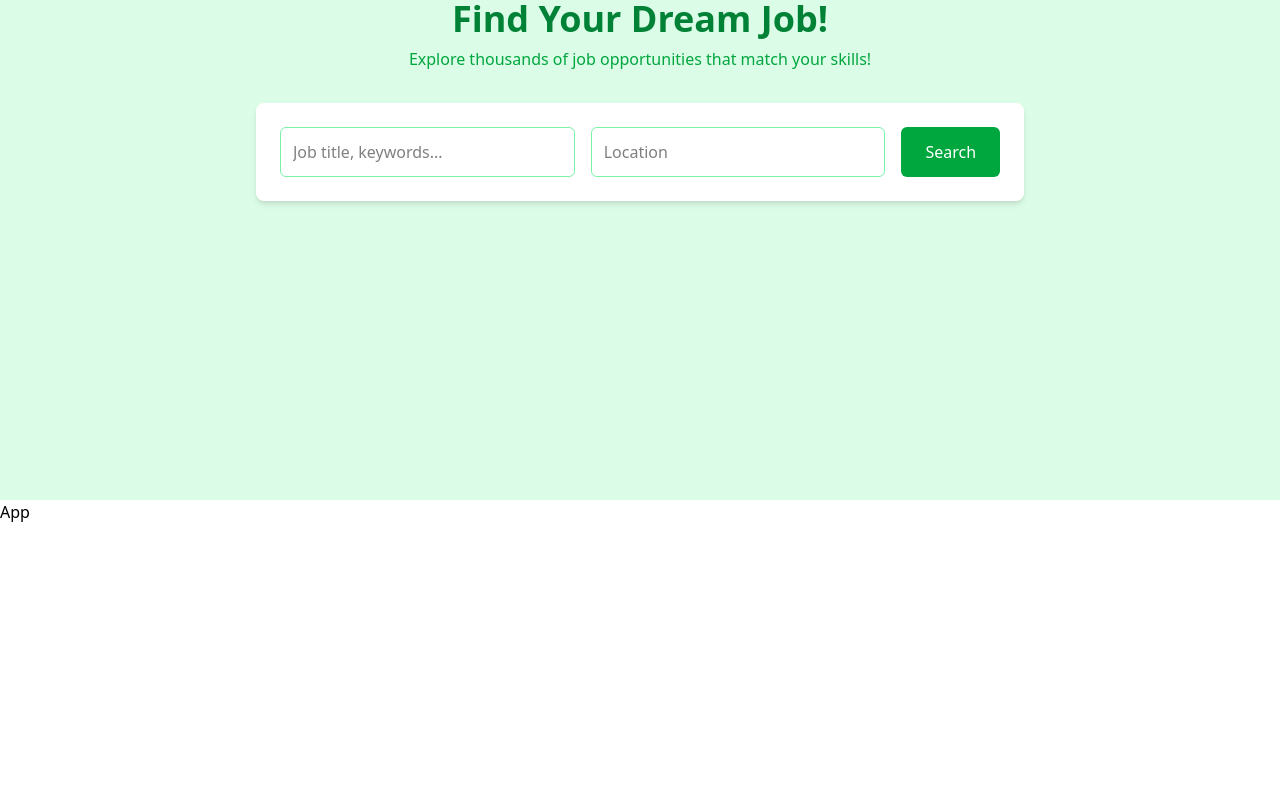
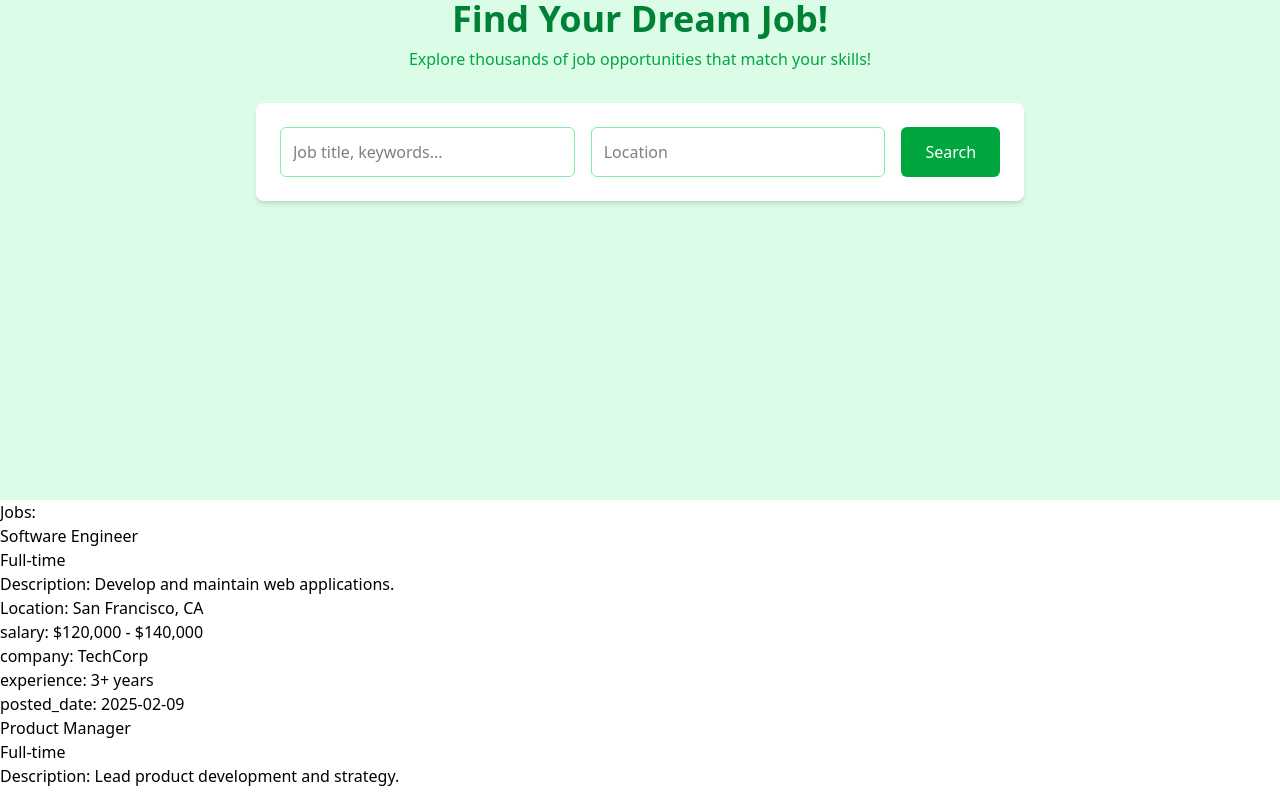
Before and after one commit to AlexAinea/Job_App, a React (Vite) app in the folder job_app/: page / in a window 1280 px wide. Shown: the part 300-1092 px from the top of the page. Before the commit the page ends 824 px from the top, so only its background shows below. Built offline with nearby package versions, Linux system fonts and the light colour scheme.

Commit message:
job list addition and pre editing

```diff
--- a/job_app/src/App.jsx
+++ b/job_app/src/App.jsx
@@ -1,6 +1,7 @@
 import React from 'react'
 import Navbar from './components/Navbar'
 import HomePage from './components/HomePage'
+import JobListings from './components/JobListings'
 
 const App = () => {
   let title = "Find Your Dream Job!"
@@ -9,7 +10,7 @@ const App = () => {
     <div>
       <Navbar />
       <HomePage titleProp = {title} subTitleProp = {subTitle} />
-      <div>App</div>
+      <JobListings />
     </div>
   )
 }
--- /dev/null
+++ b/job_app/src/components/JobListings.jsx
@@ -0,0 +1,22 @@
+import React from 'react'
+import jobData from '../data/jobs.json'
+
+const JobListings = () => {
+  return (
+    <div>
+        <h1/>Jobs:
+        {jobData.jobs.map((job) => (<div key={job.id} className='rounded-sm'>
+            <h2>{job.title}</h2>
+            <p>{job.type}</p>
+            <p>Description: {job.description}</p>
+            <p>Location: {job.location}</p>
+            <p>salary: {job.salary}</p>
+            <p>company: {job.company}</p>
+            <p>experience: {job.experience}</p>
+            <p>posted_date: {job.posted_date}</p>
+        </div>))}
+    </div>
+  )
+}
+
+export default JobListings
--- /dev/null
+++ b/job_app/src/data/jobs.json
@@ -0,0 +1,114 @@
+{
+    "jobs": [
+      {
+        "id": 1,
+        "title": "Software Engineer",
+        "type": "Full-time",
+        "description": "Develop and maintain web applications.",
+        "location": "San Francisco, CA",
+        "salary": "$120,000 - $140,000",
+        "company": "TechCorp",
+        "experience": "3+ years",
+        "posted_date": "2025-02-09"
+      },
+      {
+        "id": 2,
+        "title": "Product Manager",
+        "type": "Full-time",
+        "description": "Lead product development and strategy.",
+        "location": "New York, NY",
+        "salary": "$110,000 - $130,000",
+        "company": "InnovateX",
+        "experience": "5+ years",
+        "posted_date": "2025-02-08"
+      },
+      {
+        "id": 3,
+        "title": "Graphic Designer",
+        "type": "Part-time",
+        "description": "Create engaging designs for digital and print media.",
+        "location": "Remote",
+        "salary": "$50,000 - $70,000",
+        "company": "CreativeStudio",
+        "experience": "2+ years",
+        "posted_date": "2025-02-07"
+      },
+      {
+        "id": 4,
+        "title": "Data Analyst",
+        "type": "Full-time",
+        "description": "Analyze data to support business decisions.",
+        "location": "Chicago, IL",
+        "salary": "$90,000 - $110,000",
+        "company": "DataTech",
+        "experience": "3+ years",
+        "posted_date": "2025-02-06"
+      },
+      {
+        "id": 5,
+        "title": "HR Manager",
+        "type": "Full-time",
+        "description": "Oversee HR policies and employee relations.",
+        "location": "Los Angeles, CA",
+        "salary": "$95,000 - $115,000",
+        "company": "PeopleFirst",
+        "experience": "5+ years",
+        "posted_date": "2025-02-05"
+      },
+      {
+        "id": 6,
+        "title": "Marketing Specialist",
+        "type": "Contract",
+        "description": "Develop and execute marketing campaigns.",
+        "location": "Seattle, WA",
+        "salary": "$70,000 - $90,000",
+        "company": "MarketGenius",
+        "experience": "3+ years",
+        "posted_date": "2025-02-04"
+      },
+      {
+        "id": 7,
+        "title": "Cybersecurity Analyst",
+        "type": "Full-time",
+        "description": "Ensure security of IT systems and networks.",
+        "location": "Austin, TX",
+        "salary": "$100,000 - $120,000",
+        "company": "SecureNet",
+        "experience": "4+ years",
+        "posted_date": "2025-02-03"
+      },
+      {
+        "id": 8,
+        "title": "Mechanical Engineer",
+        "type": "Full-time",
+        "description": "Design and develop mechanical systems.",
+        "location": "Detroit, MI",
+        "salary": "$85,000 - $105,000",
+        "company": "AutoMotive Inc.",
+        "experience": "3+ years",
+        "posted_date": "2025-02-02"
+      },
+      {
+        "id": 9,
+        "title": "Customer Support Representative",
+        "type": "Part-time",
+        "description": "Assist customers with inquiries and support.",
+        "location": "Remote",
+        "salary": "$40,000 - $55,000",
+        "company": "HelpDeskPro",
+        "experience": "1+ years",
+        "posted_date": "2025-02-01"
+      },
+      {
+        "id": 10,
+        "title": "DevOps Engineer",
+        "type": "Full-time",
+        "description": "Manage CI/CD pipelines and cloud infrastructure.",
+        "location": "Boston, MA",
+        "salary": "$115,000 - $135,000",
+        "company": "CloudWorks",
+        "experience": "4+ years",
+        "posted_date": "2025-01-31"
+      }
+    ]
+  }
```
